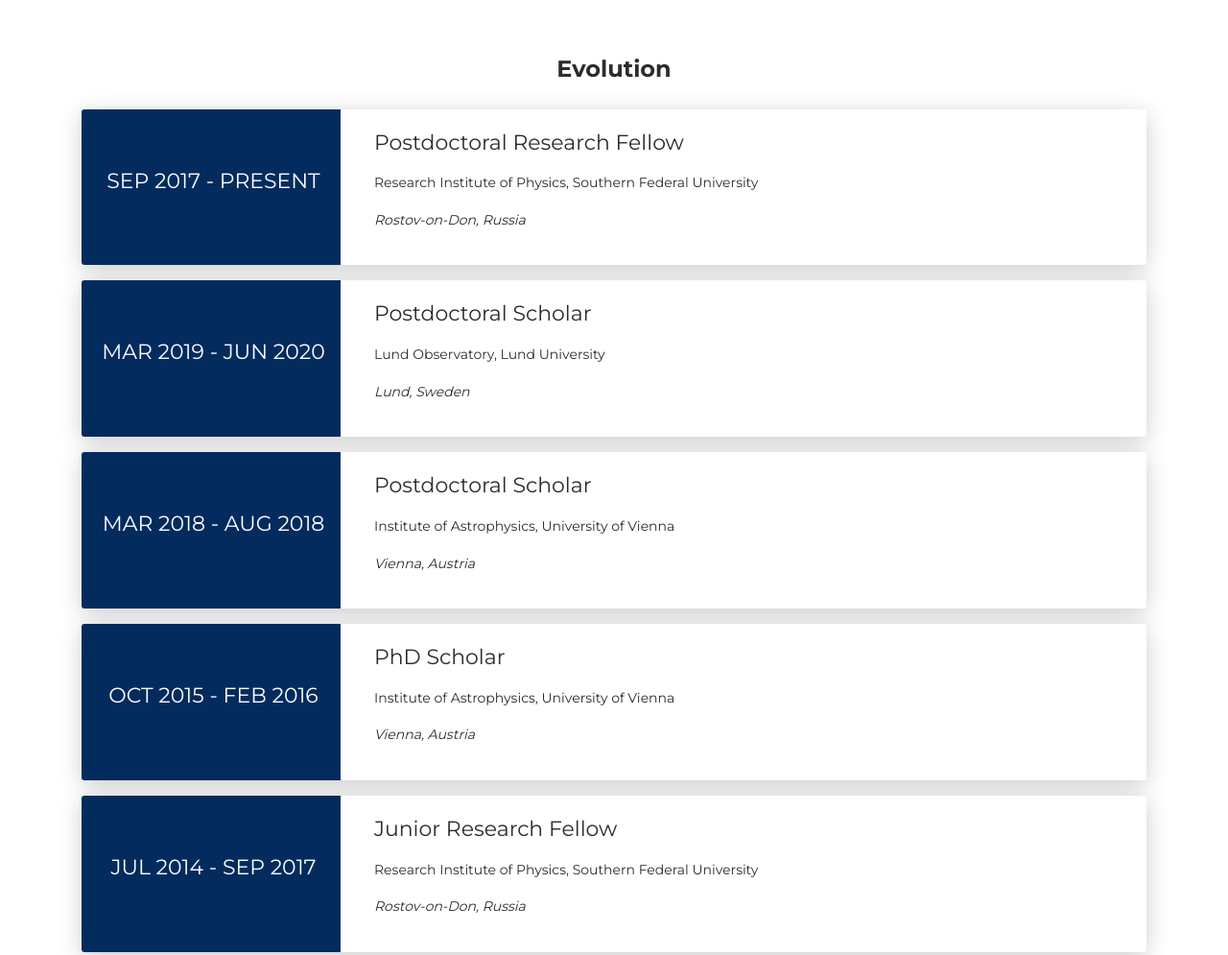
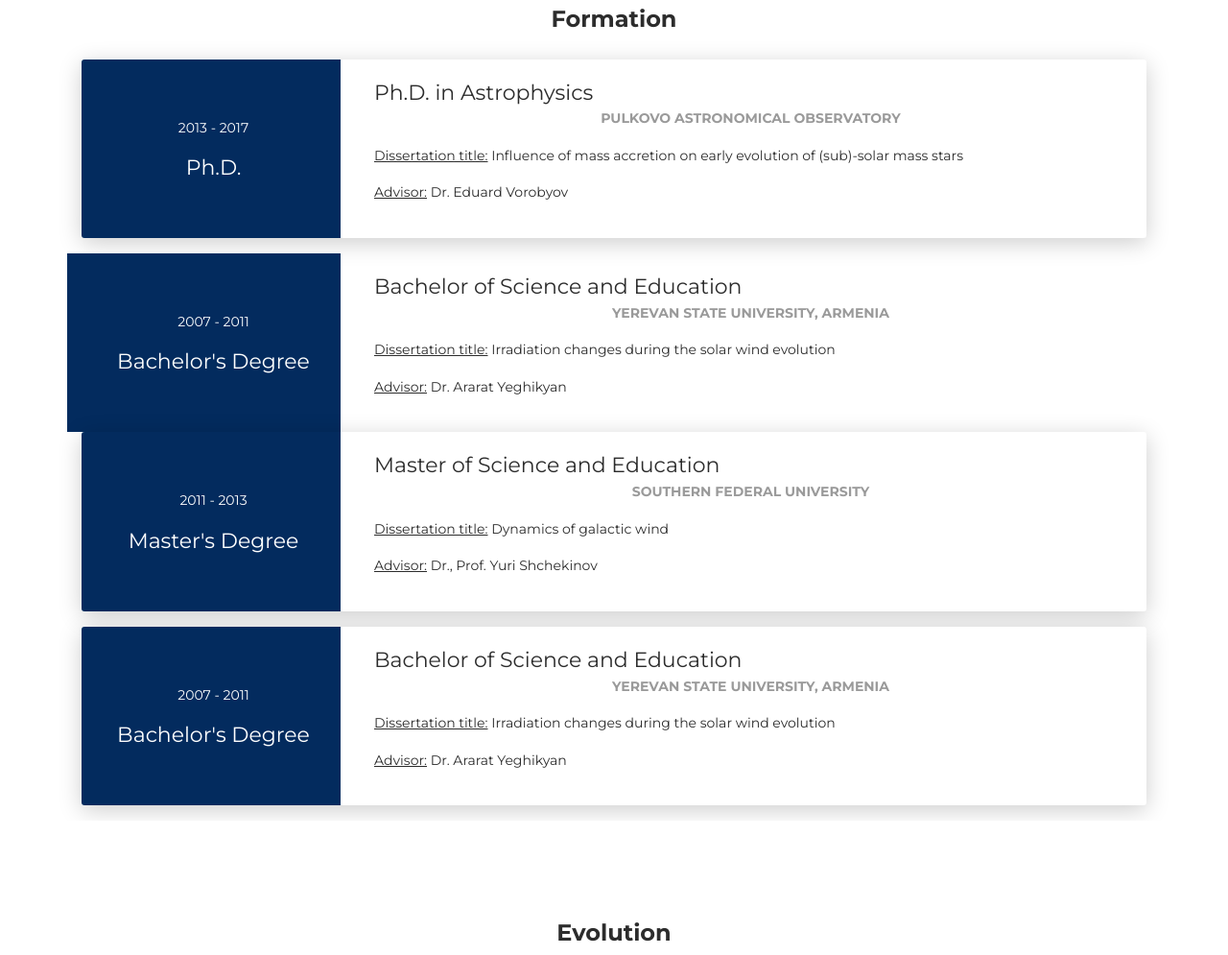
Before and after one commit to vardanelbakyan/vardanelbakyan.github.io, a plain HTML site: page index.html in a window 1280 px wide. Shown: the part 1027-2022 px from the top of the page at 96% size. Drawn offline with Linux system fonts and the light colour scheme.

Commit message:
Update index.html

```diff
--- a/index.html
+++ b/index.html
@@ -25,8 +25,8 @@
               <ul class="navbar-nav">
                 <li class="nav-item"><a class="nav-link smooth-scroll" href="#about">Abstract</a></li>
                 <li class="nav-item"><a class="nav-link smooth-scroll" href="#about">Introduction</a></li>
+                <li class="nav-item"><a class="nav-link smooth-scroll" href="#formation">Formation</a></li>
                 <li class="nav-item"><a class="nav-link smooth-scroll" href="#experience">Evolution</a></li>
-                <li class="nav-item"><a class="nav-link smooth-scroll" href="#formation">Formation</a></li>
                 <li class="nav-item"><a class="nav-link smooth-scroll" href="#contact">References</a></li>
               </ul>
             </div>
@@ -71,20 +71,20 @@
           <div class="card-body">
             <div class="h4 mt-0 title">Abstract</div>
             <p>Hello! I am Postdoctoral Research Fellow, currently working in the Rolf Kuiper's Computational Astrophysics Group <a href="https://https://www.uni-due.de/physik/agk/" target="_blank">Rolf Kuiper's Computational Astrophysics Group</a> at the University of Duisburg-Essen (Germany). I defended my Ph.D.in 2017 at Pulkovo Astronomical Observatory, Saint-Petersburg, Russia.</p>
-            <p>My research centers on understanding the process of star and planet formation. I use numerical hydrodynamics simulations to study the formation and evolution of protostellar disks, protostars and protoplanets. More specificaly, I am interested in: <li>1. Formation of giant planets and brown dwarfs via disk gravitational fragmentation </li><li>2. Accretion and luminosity bursts in young protostars </li> <a href="https://templateflip.com/templates/creative-cv/" target="_blank">Learn More</a></p>
+            <p>My research centers on understanding the process of star and planet formation. I use numerical hydrodynamics simulations to study the formation and evolution of protostellar disks, protostars and protoplanets. More specificaly, I am interested in: <li>1. Formation of giant planets and brown dwarfs via disk gravitational fragmentation </li><li>2. Accretion and luminosity bursts in young protostars </li> </p>
           </div>
         </div>
         <div class="col-lg-6 col-md-12">
           <div class="card-body">
             <div class="h4 mt-0 title">Introduction</div>
-            <div class="row">
+<!--             <div class="row">
               <div class="col-sm-4"><strong class="text-uppercase">Date of birth:</strong></div>
               <div class="col-sm-8">13 Jan 1991</div>
             </div>
             <div class="row mt-3">
               <div class="col-sm-4"><strong class="text-uppercase">Nationality:</strong></div>
               <div class="col-sm-8">Armenian</div>
-            </div>
+            </div> -->
             <div class="row mt-3">
               <div class="col-sm-4"><strong class="text-uppercase">ORCID:</strong></div>
               <div class="col-sm-8"> <a href="https://orcid.org/0000-0002-9433-900X"  target="_blank">0000-0002-9433-900X</a></div>
@@ -107,7 +107,7 @@
             </div>
 			<div class="row mt-3">
 				<a class="btn-round" rel="tooltip" title="Find me on RSCI" href="https://elibrary.ru/author_profile.asp?id=971782"><img src="images/scienceindex_logo2-1024x293.png" alt="Image" width=auto height="50"/></a>
-				<a class="btn-round" rel="tooltip" title="Find me on Web of Science" href="http://apps.webofknowledge.com/DaisyOneClickSearch.do?product=WOS&search_mode=DaisyOneClickSearch&colName=WOS&SID=D3FhDoOH7noWnJuevpt&author_name=Elbakyan,%20Vardan%20G.&dais_id=4758859&excludeEventConfig=ExcludeIfFromFullRecPage"><img src="images/web-of-science-logo.png" alt="Image" width=auto height="50"/></a>
+<!-- 				<a class="btn-round" rel="tooltip" title="Find me on Web of Science" href="http://apps.webofknowledge.com/DaisyOneClickSearch.do?product=WOS&search_mode=DaisyOneClickSearch&colName=WOS&SID=D3FhDoOH7noWnJuevpt&author_name=Elbakyan,%20Vardan%20G.&dais_id=4758859&excludeEventConfig=ExcludeIfFromFullRecPage"><img src="images/web-of-science-logo.png" alt="Image" width=auto height="50"/></a> -->
 				<a class="btn-round" rel="tooltip" title="Find me on Scopus" href="https://www.scopus.com/authid/detail.uri?authorId=57191345861"><img src="images/1280px-Scopus_logo.svg.png" alt="Image" width=auto height="50"/></a>
 			</div>
           </div>
@@ -173,6 +173,89 @@
     </div>
   </div>
 </div> -->
+
+
+
+
+<div class="section" id="formation">
+  <div class="container cc-education">
+    <div class="h4 text-center mb-4 title">Formation</div>
+
+	  <div class="card">
+      <div class="row">
+        <div class="col-md-3 bg-primary" data-aos="fade-right" data-aos-offset="50" data-aos-duration="500">
+          <div class="card-body cc-education-header">
+            <p>2013 - 2017</p>
+            <div class="h5">Ph.D.</div>
+          </div>
+        </div>
+        <div class="col-md-9" data-aos="fade-left" data-aos-offset="50" data-aos-duration="500">
+          <div class="card-body">
+            <div class="h5">Ph.D. in Astrophysics</div>
+            <p class="category">Pulkovo Astronomical Observatory</p>
+            <p><u>Dissertation title:</u> Influence of mass accretion on early evolution of (sub)-solar mass stars</p>
+            <p><u>Advisor:</u> Dr. Eduard Vorobyov</p> </div>
+        </div>
+      </div>
+    </div>
+
+	<div class="row">
+        <div class="col-md-3 bg-primary" data-aos="fade-right" data-aos-offset="50" data-aos-duration="500">
+          <div class="card-body cc-education-header">
+            <p>2007 - 2011</p>
+            <div class="h5">Bachelor's Degree</div>
+          </div>
+        </div>
+        <div class="col-md-9" data-aos="fade-left" data-aos-offset="50" data-aos-duration="500">
+          <div class="card-body">
+            <div class="h5">Bachelor of Science and Education</div>
+            <p class="category">Yerevan State University, Armenia</p>
+            <p><u>Dissertation title:</u> Irradiation changes during the solar wind evolution</p>
+            <p><u>Advisor:</u> Dr. Ararat Yeghikyan</p>
+          </div>
+        </div>
+      </div>
+
+	<div class="card">
+      <div class="row">
+        <div class="col-md-3 bg-primary" data-aos="fade-right" data-aos-offset="50" data-aos-duration="500">
+          <div class="card-body cc-education-header">
+            <p>2011 - 2013</p>
+            <div class="h5">Master's Degree</div>
+          </div>
+        </div>
+        <div class="col-md-9" data-aos="fade-left" data-aos-offset="50" data-aos-duration="500">
+          <div class="card-body">
+            <div class="h5">Master of Science and Education</div>
+            <p class="category">Southern Federal University</p>
+            <p><u>Dissertation title:</u> Dynamics of galactic wind</p>
+            <p><u>Advisor:</u> Dr., Prof. Yuri Shchekinov</p> </div>
+        </div>
+      </div>
+    </div>
+
+    <div class="card">
+      <div class="row">
+        <div class="col-md-3 bg-primary" data-aos="fade-right" data-aos-offset="50" data-aos-duration="500">
+          <div class="card-body cc-education-header">
+            <p>2007 - 2011</p>
+            <div class="h5">Bachelor's Degree</div>
+          </div>
+        </div>
+        <div class="col-md-9" data-aos="fade-left" data-aos-offset="50" data-aos-duration="500">
+          <div class="card-body">
+            <div class="h5">Bachelor of Science and Education</div>
+            <p class="category">Yerevan State University, Armenia</p>
+            <p><u>Dissertation title:</u> Irradiation changes during the solar wind evolution</p>
+            <p><u>Advisor:</u> Dr. Ararat Yeghikyan</p>
+          </div>
+        </div>
+      </div>
+
+    </div>
+  </div>
+</div>
+
 
 
 
@@ -286,63 +369,6 @@
 
 
 
-<div class="section" id="formation">
-  <div class="container cc-education">
-    <div class="h4 text-center mb-4 title">Formation</div>
-    <div class="card">
-      <div class="row">
-        <div class="col-md-3 bg-primary" data-aos="fade-right" data-aos-offset="50" data-aos-duration="500">
-          <div class="card-body cc-education-header">
-            <p>2013 - 2017</p>
-            <div class="h5">Ph.D.</div>
-          </div>
-        </div>
-        <div class="col-md-9" data-aos="fade-left" data-aos-offset="50" data-aos-duration="500">
-          <div class="card-body">
-            <div class="h5">Ph.D. in Astrophysics</div>
-            <p class="category">Southern Federal University</p>
-            <p><u>Dissertation title:</u> Influence of mass accretion on early evolution of (sub)-solar mass stars</p>
-            <p><u>Advisor:</u> Dr. Eduard Vorobyov</p> </div>
-        </div>
-      </div>
-    </div>
-	<div class="card">
-      <div class="row">
-        <div class="col-md-3 bg-primary" data-aos="fade-right" data-aos-offset="50" data-aos-duration="500">
-          <div class="card-body cc-education-header">
-            <p>2011 - 2013</p>
-            <div class="h5">Master's Degree</div>
-          </div>
-        </div>
-        <div class="col-md-9" data-aos="fade-left" data-aos-offset="50" data-aos-duration="500">
-          <div class="card-body">
-            <div class="h5">Master of Science and Education</div>
-            <p class="category">Southern Federal University</p>
-            <p><u>Dissertation title:</u> Dynamics of galactic wind</p>
-            <p><u>Advisor:</u> Dr., Prof. Yuri Shchekinov</p> </div>
-        </div>
-      </div>
-    </div>
-    <div class="card">
-      <div class="row">
-        <div class="col-md-3 bg-primary" data-aos="fade-right" data-aos-offset="50" data-aos-duration="500">
-          <div class="card-body cc-education-header">
-            <p>2007 - 2011</p>
-            <div class="h5">Bachelor's Degree</div>
-          </div>
-        </div>
-        <div class="col-md-9" data-aos="fade-left" data-aos-offset="50" data-aos-duration="500">
-          <div class="card-body">
-            <div class="h5">Bachelor of Science and Education</div>
-            <p class="category">Yerevan State University, Armenia</p>
-            <p><u>Dissertation title:</u> Irradiation changes during the solar wind evolution</p>
-            <p><u>Advisor:</u> Dr. Ararat Yeghikyan</p>
-          </div>
-        </div>
-      </div>
-    </div>
-  </div>
-</div>
 
 
 
```
